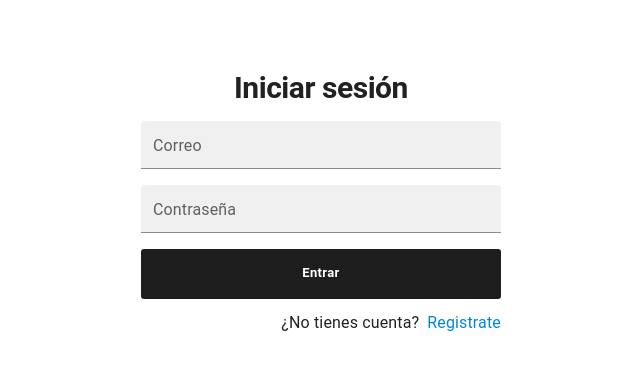
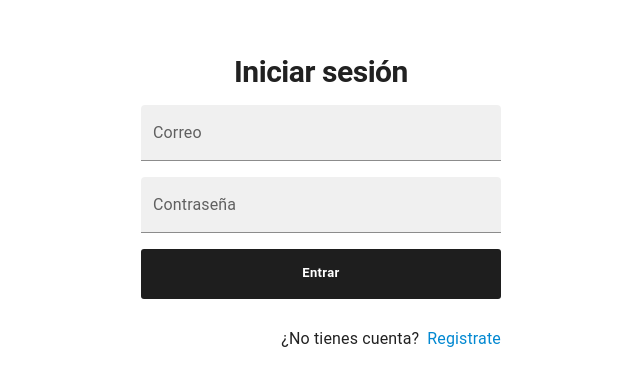
Before and after one commit to Pedro1515/next-tesla-shop-app, a Next.js app: page /auth/login in a window 1280 px wide. Shown: the part 166-552 px from the top of the page, without its empty margins (319-959 px from the left). Built offline with nearby package versions, Linux system fonts and the light colour scheme.

Commit message:
react hook form login

```diff
--- a/api/index.ts
+++ b/api/index.ts
@@ -1 +1 @@
-export * from "./products";
+export * from "./tesloApi";
--- a/api/products.ts
+++ /dev/null
@@ -1,5 +0,0 @@
-import axios from "axios";
-
-export const productsApi = axios.create({
-    baseURL: "http://localhost:3001/api/products",
-});
--- /dev/null
+++ b/api/tesloApi.ts
@@ -0,0 +1,5 @@
+import axios from "axios";
+
+export const tesloApi = axios.create({
+    baseURL: "/api",
+});
--- a/pages/auth/login.tsx
+++ b/pages/auth/login.tsx
@@ -1,37 +1,111 @@
 import NextLink from "next/link";
 
 import Link from "@mui/material/Link";
-import { Typography, Grid, TextField, Button, Box } from "@mui/material";
+import { Typography, TextField, Button, Box, Chip } from "@mui/material";
+import { useForm, SubmitHandler } from "react-hook-form";
+import { AuthLayout } from "@/components/layouts/AuthLayout";
+import { EMAIL_PATTERN } from "@/utils/validations";
+import { tesloApi } from "../../api/tesloApi";
 
-import { AuthLayout } from "@/components/layouts/AuthLayout";
+import Cookies from "js-cookie";
+import { useState } from "react";
+
+interface FormData {
+    email: string;
+    password: string;
+}
 
 const LoginPage = () => {
+    const {
+        register,
+        handleSubmit,
+        setError,
+        formState: { errors },
+    } = useForm<FormData>();
+
+    const [errorRes, setErrorRes] = useState(false);
+
+    const onSubmit: SubmitHandler<FormData> = async (data) => {
+        try {
+            const { data: user } = await tesloApi.post("/auth/login", data);
+            Cookies.set("token", user.token);
+        } catch (error) {
+            setErrorRes(true);
+            setTimeout(() => {
+                setErrorRes(false);
+            }, 3000);
+        }
+    };
+
     return (
         <AuthLayout title="Login Layout" maxWidth={{ xs: "100%", sm: 400 }}>
+            <form
+                style={{ width: "100%" }}
+                onSubmit={handleSubmit(onSubmit)}
+                noValidate
+            >
+                <Box
+                    sx={{
+                        width: "100%",
+                        display: "flex",
+                        flexDirection: "column",
+                        gap: 2,
+                    }}
+                >
                     <Typography textAlign="center" variant="h1" component="h1">
                         Iniciar sesión
                     </Typography>
-            <Grid container spacing={2} mt={0}>
-                <Grid item xs={12}>
-                    <TextField label="Correo" />
-                </Grid>
-                <Grid item xs={12}>
-                    <TextField label="Contraseña" />
-                </Grid>
-                <Grid item xs={12} textAlign="center">
-                    <Button sx={{ height: 50 }} fullWidth>
+                    <TextField
+                        {...register("email", {
+                            required: true,
+                            pattern: EMAIL_PATTERN,
+                        })}
+                        type="email"
+                        label="Correo"
+                        error={!!errors.email}
+                        helperText={errors.email?.message}
+                    />
+                    <TextField
+                        {...register("password", {
+                            required: true,
+                            minLength: 6,
+                        })}
+                        type="password"
+                        label="Contraseña"
+                        error={!!errors.password}
+                        helperText={errors.password?.message}
+                    />
+                    <Button
+                        disabled={Object.keys(errors).length > 0}
+                        type="submit"
+                        sx={{ height: 50 }}
+                        fullWidth
+                    >
                         Entrar
                     </Button>
-                </Grid>
-            </Grid>
-            <Box display="flex" justifyContent="flex-end" mt={1.5} width="100%">
-                <Typography textAlign="center">¿No tienes cuenta?</Typography>
+                    {errorRes && (
+                        <Chip
+                            label={"Error en las credenciales"}
+                            color="error"
+                        />
+                    )}
+                    <Box
+                        display="flex"
+                        justifyContent="flex-end"
+                        mt={1.5}
+                        width="100%"
+                    >
+                        <Typography textAlign="center">
+                            ¿No tienes cuenta?
+                        </Typography>
                         <NextLink href="/auth/register" legacyBehavior passHref>
                             <Link underline="none" ml={1} color={"info.main"}>
                                 Registrate
                             </Link>
                         </NextLink>
                     </Box>
+                </Box>
+            </form>
         </AuthLayout>
     );
 };
--- a/themes/light-theme.ts
+++ b/themes/light-theme.ts
@@ -106,7 +106,7 @@ export const lightTheme = createTheme({
 
         MuiTextField: {
             defaultProps: {
-                size: "small",
+                // size: "small",
                 variant: "filled",
                 fullWidth: true,
             },
--- a/utils/validations.ts
+++ b/utils/validations.ts
@@ -1,9 +1,8 @@
+export const EMAIL_PATTERN =
+    /^(([^<>()[\]\\.,;:\s@"]+(\.[^<>()[\]\\.,;:\s@"]+)*)|(".+"))@((\[[0-9]{1,3}\.[0-9]{1,3}\.[0-9]{1,3}\.[0-9]{1,3}\])|(([a-zA-Z\-0-9]+\.)+[a-zA-Z]{2,}))$/;
+
 export const isValidEmail = (email: string): boolean => {
-    const match = String(email)
-        .toLowerCase()
-        .match(
-            /^(([^<>()[\]\\.,;:\s@"]+(\.[^<>()[\]\\.,;:\s@"]+)*)|(".+"))@((\[[0-9]{1,3}\.[0-9]{1,3}\.[0-9]{1,3}\.[0-9]{1,3}\])|(([a-zA-Z\-0-9]+\.)+[a-zA-Z]{2,}))$/
-        );
+    const match = String(email).toLowerCase().match(EMAIL_PATTERN);
 
     return !!match;
 };
```
Also changed, not shown: pages/auth/register.tsx (+27 -3 lines), pages/api/auth/login.ts (renamed from pages/api/user/login.ts), pages/api/auth/register.ts (renamed from pages/api/user/register.ts), pages/api/auth/vtoken.ts (renamed from pages/api/user/vtoken.ts). Lines whose indentation alone changed are shown as unchanged.
